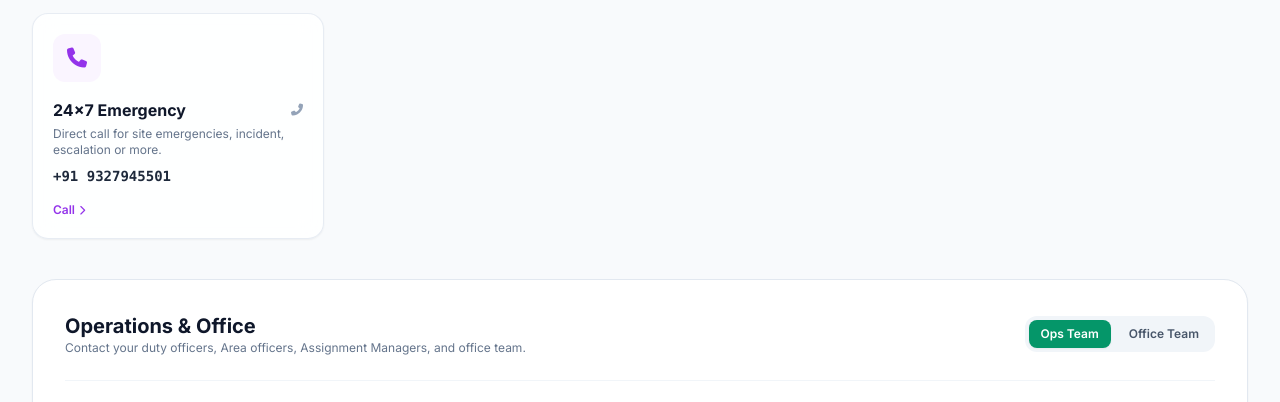
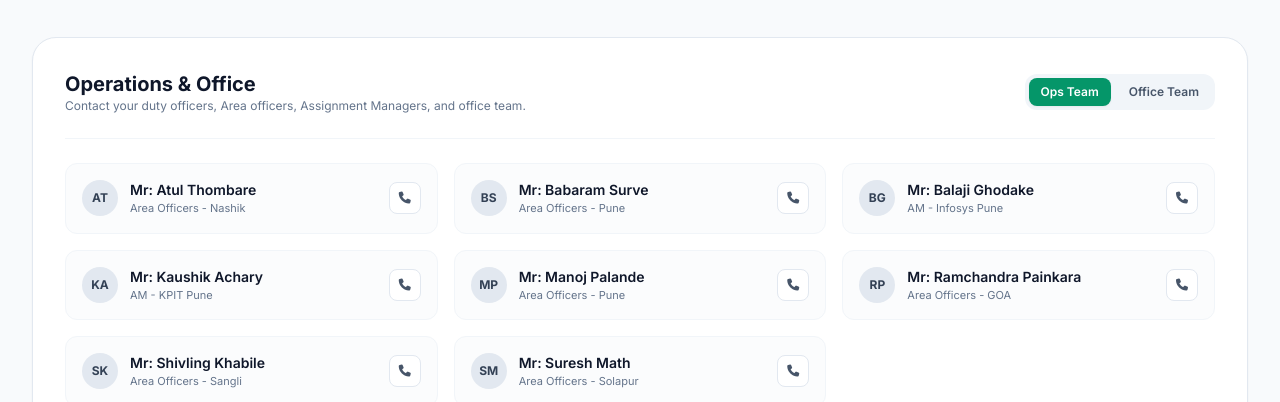
Before and after one commit to desercspl-rpu/Slips, a plain HTML site: page gh.html in a window 1280 px wide. Shown: the part 342-744 px from the top of the page. Drawn offline with nearby package versions, Linux system fonts and the light colour scheme.

Commit message:
Update gh.html

```diff
--- a/gh.html
+++ b/gh.html
@@ -60,7 +60,6 @@
             transform: translateY(-4px);
             box-shadow: 0 12px 24px -10px rgba(0, 0, 0, 0.08);
         }
-        /* Custom scrollbar */
         ::-webkit-scrollbar {
             width: 6px;
             height: 6px;
@@ -82,7 +81,6 @@
     <!-- Top Header -->
     <header class="sticky top-0 z-40 bg-white/90 backdrop-blur-md border-b border-slate-200/80 shadow-sm">
         <div class="max-w-7xl mx-auto px-4 sm:px-6 lg:px-8 h-16 flex items-center justify-between">
-            <!-- Brand Logo -->
             <div class="flex items-center space-x-3">
                 <div class="w-10 h-10 rounded-xl bg-gradient-to-tr from-brand-600 to-emerald-400 flex items-center justify-center text-white shadow-md shadow-brand-500/20">
                     <i class="fa-solid fa-shield-halved text-xl"></i>
@@ -93,14 +91,11 @@
                 </div>
             </div>
 
-            <!-- Header Search Bar / Logo Toggle & Action Button -->
             <div class="flex items-center space-x-3">
-                <!-- Collapsible Header Search Container -->
                 <div id="headerSearchWrapper" class="relative flex items-center">
                     <button onclick="toggleHeaderSearch(event)" id="searchToggleBtn" title="Search Posts" class="w-10 h-10 rounded-xl bg-slate-100 hover:bg-slate-200 text-slate-700 flex items-center justify-center transition shadow-xs">
                         <i class="fa-solid fa-magnifying-glass text-sm"></i>
                     </button>
-                    <!-- Expandable Input Field (Initially Hidden) -->
                     <div id="headerSearchBox" class="hidden absolute right-0 z-50 bg-white shadow-xl border border-slate-200 rounded-xl p-2 w-72 sm:w-80">
                         <div class="relative">
                             <i class="fa-solid fa-magnifying-glass absolute left-3 top-1/2 -translate-y-1/2 text-slate-400 text-xs"></i>
@@ -123,17 +118,15 @@
     <!-- Main Container -->
     <main class="max-w-7xl mx-auto px-4 sm:px-6 lg:px-8 py-8 w-full flex-grow">
 
-        <!-- Error message container -->
         <div class="mb-4">
             <p id="pageErrorMsg" class="text-xs text-red-500 font-medium hidden"></p>
         </div>
 
-        <!-- Primary Action Cards Grid -->
         <div class="mb-10">
             <div class="grid grid-cols-1 sm:grid-cols-2 lg:grid-cols-4 gap-4" id="cardsGrid">
 
-                <!-- Location Card -->
-                <a href="https://www.google.com/maps/place/15%C2%B029'45.5%22N+73%C2%B049'17.4%22E/@15.4959774,73.8189251,17z/data=!3m1!4b1!4m4!3m3!8m2!3d15.4959722!4d73.8215?hl=en&entry=ttu&g_ep=EgoyMDI2MTAxMi4wIKXMDSoASAFQAw%3D%3D" target="_blank" rel="noopener noreferrer"
+                <!-- Location Card Goa -->
+                <a href="https://www.google.com/maps/place/15%C2%B029'45.5%22N+73%C2%B049'17.4%22E/@15.4959774,73.8189251,17z/data=!3m1!4b1!4m4!3m3!8m2!3d15.4959722!4d73.8215?hl=en&entry=ttu" target="_blank" rel="noopener noreferrer"
                    onclick="checkLink(event, this.href)"
                    class="searchable-item card-item glass-card p-5 rounded-2xl border border-slate-200/80 shadow-sm hover-lift flex flex-col justify-between group">
                     <div>
@@ -151,6 +144,7 @@
                     </span>
                 </a>
 
+                <!-- Location Card Pune -->
                 <a href="https://maps.app.goo.gl/D6Z3B6XY7pduSbyS8" target="_blank" rel="noopener noreferrer"
                    onclick="checkLink(event, this.href)"
                    class="searchable-item card-item glass-card p-5 rounded-2xl border border-slate-200/80 shadow-sm hover-lift flex flex-col justify-between group">
@@ -209,26 +203,6 @@
                     </span>
                 </a>
 
-                <!-- Phone Card -->
-                <a href="tel:9327945501"
-                   onclick="checkLink(event, this.href)"
-                   class="searchable-item card-item glass-card p-5 rounded-2xl border border-slate-200/80 shadow-sm hover-lift flex flex-col justify-between group">
-                    <div>
-                        <div class="w-12 h-12 rounded-xl bg-purple-50 text-purple-600 flex items-center justify-center mb-4 text-xl group-hover:bg-purple-600 group-hover:text-white transition-colors duration-200">
-                            <i class="fa-solid fa-phone"></i>
-                        </div>
-                        <h4 class="font-bold text-slate-900 mb-1 flex items-center justify-between">
-                            24x7 Emergency
-                            <i class="fa-solid fa-phone-flip text-xs text-slate-400 group-hover:text-purple-600 transition"></i>
-                        </h4>
-                        <p class="text-xs text-slate-500 mb-2">Direct call for site emergencies, incident, escalation or more.</p>
-                        <p class="text-sm font-mono font-semibold text-slate-800">+91 9327945501</p>
-                    </div>
-                    <span class="inline-flex items-center text-xs font-semibold text-purple-600 group-hover:translate-x-1 transition-transform mt-4">
-                        Call <i class="fa-solid fa-chevron-right ml-1 text-[10px]"></i>
-                    </span>
-                </a>
-
             </div>
         </div>
 
@@ -239,7 +213,6 @@
                     <h3 class="text-xl font-bold text-slate-900">Operations & Office</h3>
                     <p class="text-xs text-slate-500">Contact your duty officers, Area officers, Assignment Managers, and office team.</p>
                 </div>
-                <!-- Small Buttons -->
                 <div class="flex items-center gap-1.5 bg-slate-100 p-1 rounded-xl self-start sm:self-auto">
                     <button onclick="switchTab('operations')" id="tab-operations" class="tab-btn px-3 py-1.5 rounded-lg text-[11px] sm:text-xs font-semibold transition bg-brand-600 text-white shadow-sm">
                         Ops Team
@@ -332,7 +305,7 @@
 
     </main>
 
-    <!-- Modal Dialog for Incident / Leave Request -->
+    <!-- Modal Dialog -->
     <div id="ticketModal" class="fixed inset-0 z-50 hidden flex items-center justify-center bg-slate-900/40 backdrop-blur-sm p-4">
         <div class="bg-white rounded-2xl max-w-lg w-full p-6 shadow-2xl border border-slate-100 relative animate-in fade-in zoom-in duration-200">
             <button onclick="toggleModal('ticketModal')" class="absolute top-4 right-4 text-slate-400 hover:text-slate-600 text-lg p-1">
@@ -355,7 +328,6 @@
                     <label class="block text-xs font-semibold text-slate-700 mb-1">Remark:</label>
                     <textarea id="ticketRemark" rows="3" required placeholder="Describe your issue..." class="w-full px-3 py-2 text-sm border border-slate-200 rounded-lg focus:ring-2 focus:ring-emerald-500 focus:outline-none"></textarea>
                 </div>
-                <!-- Inline Error Indicator for Form -->
                 <p id="formErrorMsg" class="text-xs text-red-500 font-medium hidden"></p>
                 <div class="pt-2 flex justify-end gap-2">
                     <button type="button" onclick="toggleModal('ticketModal')" class="px-4 py-2 text-xs font-semibold text-slate-600 bg-slate-100 rounded-lg hover:bg-slate-200 transition">Cancel</button>
@@ -393,15 +365,12 @@
     </footer>
 
     <script>
-        // Dynamically set current year in footer
         document.getElementById("currentYear").textContent = new Date().getFullYear();
 
-        // Header Search Toggle & Outside Click Handler
         function toggleHeaderSearch(e) {
             e.stopPropagation();
             const searchBox = document.getElementById('headerSearchBox');
             const searchInput = document.getElementById('searchInput');
-
             if (searchBox.classList.contains('hidden')) {
                 searchBox.classList.remove('hidden');
                 searchInput.focus();
@@ -414,7 +383,6 @@
             document.getElementById('headerSearchBox').classList.add('hidden');
         }
 
-        // Hide search box automatically when clicking outside
         document.addEventListener('click', function(event) {
             const wrapper = document.getElementById('headerSearchWrapper');
             const searchBox = document.getElementById('headerSearchBox');
@@ -423,25 +391,21 @@
             }
         });
 
-        // Tab Switch Logic for Operations & Office Team
         function switchTab(tabName) {
             document.querySelectorAll('.tab-content').forEach(el => el.classList.add('hidden'));
             document.querySelectorAll('.tab-btn').forEach(btn => {
                 btn.classList.remove('bg-brand-600', 'text-white', 'shadow-sm');
                 btn.classList.add('text-slate-600', 'hover:bg-slate-200');
             });
-
             document.getElementById(`content-${tabName}`).classList.remove('hidden');
             const activeBtn = document.getElementById(`tab-${tabName}`);
             activeBtn.classList.remove('text-slate-600', 'hover:bg-slate-200');
             activeBtn.classList.add('bg-brand-600', 'text-white', 'shadow-sm');
         }
 
-        // Live Search Filter for Cards and Team Members
         function filterCards() {
             const query = document.getElementById('searchInput').value.toLowerCase();
             const items = document.querySelectorAll('.searchable-item');
-
             items.forEach(item => {
                 const text = item.innerText.toLowerCase();
                 if (text.includes(query)) {
@@ -452,7 +416,6 @@
             });
         }
 
-        // Modal Handler
         function toggleModal(modalId) {
             const modal = document.getElementById(modalId);
             if (modal) {
@@ -460,31 +423,23 @@
             }
         }
 
-        // Form Submit Handler integrated with Power Automate using no-cors mode
         async function handleFormSubmit(e) {
             e.preventDefault();
 
             const errorEl = document.getElementById('formErrorMsg');
             errorEl.classList.add('hidden');
 
-            // Capture input values
             const employeeId = document.getElementById('ticketEmpId').value;
             const company = document.getElementById('ticketCompany').value;
             const remark = document.getElementById('ticketRemark').value;
 
-            // TODO: Replace with your actual Power Automate HTTP POST URL
+            // Your Power Automate URL is already integrated here
             const powerAutomateUrl = "https://default7055ba6336ec48e083eb932bb1602d.a1.environment.api.powerplatform.com:443/powerautomate/automations/direct/cu/28/workflows/20ab591d138948adb435ddb768fd6bad/triggers/manual/paths/invoke?api-version=1&sp=%2Ftriggers%2Fmanual%2Frun&sv=1.0&sig=A_lGxRU47nHr3DbFWYyKezULhcWahe-3yBYiamskbIs";
-
-            if (powerAutomateUrl.includes("YOUR_POWER_AUTOMATE_HTTP_TRIGGER_URL_HERE")) {
-                errorEl.innerText = "Error: Please update the Power Automate URL in the script.";
-                errorEl.classList.remove('hidden');
-                return;
-            }
 
             try {
                 await fetch(powerAutomateUrl, {
                     method: 'POST',
-                    mode: 'no-cors', // Bypasses browser CORS blocking restrictions for Power Automate
+                    mode: 'no-cors',
                     headers: {
                         'Content-Type': 'application/json'
                     },
@@ -496,7 +451,6 @@
                     })
                 });
 
-                // Assuming success with opaque 'no-cors' response
                 alert("Report successfully sent to control room. Your officer will review shortly.");
                 toggleModal('ticketModal');
                 e.target.reset();
@@ -508,7 +462,6 @@
             }
         }
 
-        // Link and Page Error Diagnostic Handler
         function checkLink(event, url) {
             if (url.includes('index.html') && window.location.protocol === 'file:') {
                 try {
```
